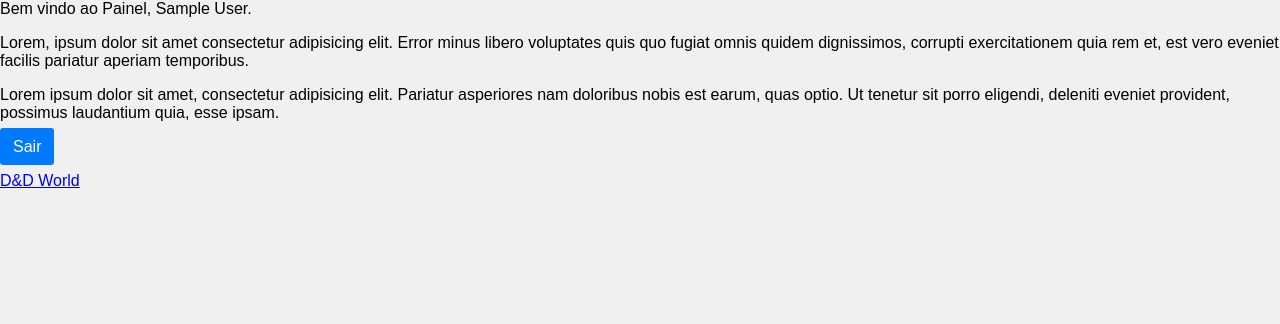
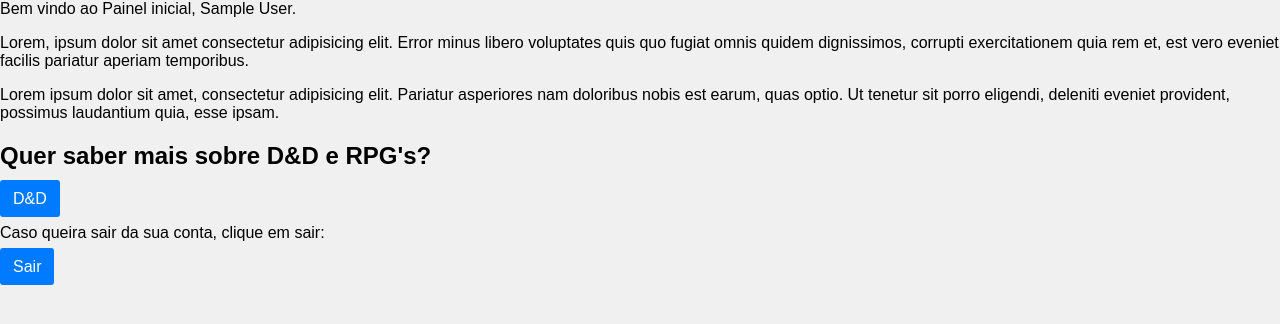
Before and after one commit to GabrielGonzatti/SiteFaculdade, a PHP site: page /painel.php in a window 1280 px wide. Shown: the top 324 px of the page. Run offline with PHP 8.4, Linux system fonts and the light colour scheme; the visitor is signed in with stand-in values (Sample User, id 1).

Commit message:
Update commit

```diff
--- a/Páginas/D&D.html
+++ b/Páginas/D&D.html
@@ -18,7 +18,7 @@
             </p>
 
         <!--Dev RAÇAS CRIAR -->
-    <h2>Raças de D&D</h2>
+    <h2>Raças de D&D:</h2>
         <div>
         <a href="Raças/Humano.html" target="_blank" class="raca">Humanos</a>
         <br>
@@ -32,7 +32,7 @@
         <a href="Raças/Halflings" target="_blank" class="raca">Halflings</a>
         </div>
 
-    <h2>Classes</h2>
+    <h2>Classes de D&D:</h2>
         <!--DESENVOLVER AS CLASSES RPG-->
         <div>
             <a href="Classes/barbaro" target="_blank" class="raca">barbaro</a>
--- a/painel.css
+++ b/painel.css
@@ -59,3 +59,13 @@ body {
     cursor: pointer;
     text-decoration: none;
 }
+
+    .dnd{
+        background-color: #007bff;
+        color: #fff;
+        padding: 10px 13px;
+        border: none;
+        border-radius: 3px;
+        cursor: pointer;
+        text-decoration: none;
+}
--- a/painel.php
+++ b/painel.php
@@ -15,14 +15,18 @@ include('protect.php');
 <body>
     <!-- ATENÇÃO PARTE DE TESTE -->
 
-    Bem vindo ao Painel, <?php echo $_SESSION['nome']; ?>.
+    Bem vindo ao Painel inicial, <?php echo $_SESSION['nome']; ?>.
     <p>Lorem, ipsum dolor sit amet consectetur adipisicing elit. Error minus libero voluptates quis quo fugiat omnis quidem dignissimos, corrupti exercitationem quia rem et, est vero eveniet facilis pariatur aperiam temporibus.</p>
     <p>Lorem ipsum dolor sit amet, consectetur adipisicing elit. Pariatur asperiores nam doloribus nobis est earum, quas optio. Ut tenetur sit porro eligendi, deleniti eveniet provident, possimus laudantium quia, esse ipsam.</p>
-    <p>
+    <div>
+    <h2>Quer saber mais sobre D&D e RPG's?</h2>
+    <a href="Páginas/D&D.html" target="_blank" class="dnd">D&D</a>
+    <!-- ATENÇÃO PARTE DE TESTE -->
+    </div>
+
+    <div>
+    <p>Caso queira sair da sua conta, clique em sair:</p>
         <a href="logout.php" class="deslogar">Sair</a>
-    </p>
-    <a href="Páginas/D&D.html" target="_blank">D&D World</a>
-    <!-- ATENÇÃO PARTE DE TESTE -->
-
+    </div>
 </body>
 </html>
```
